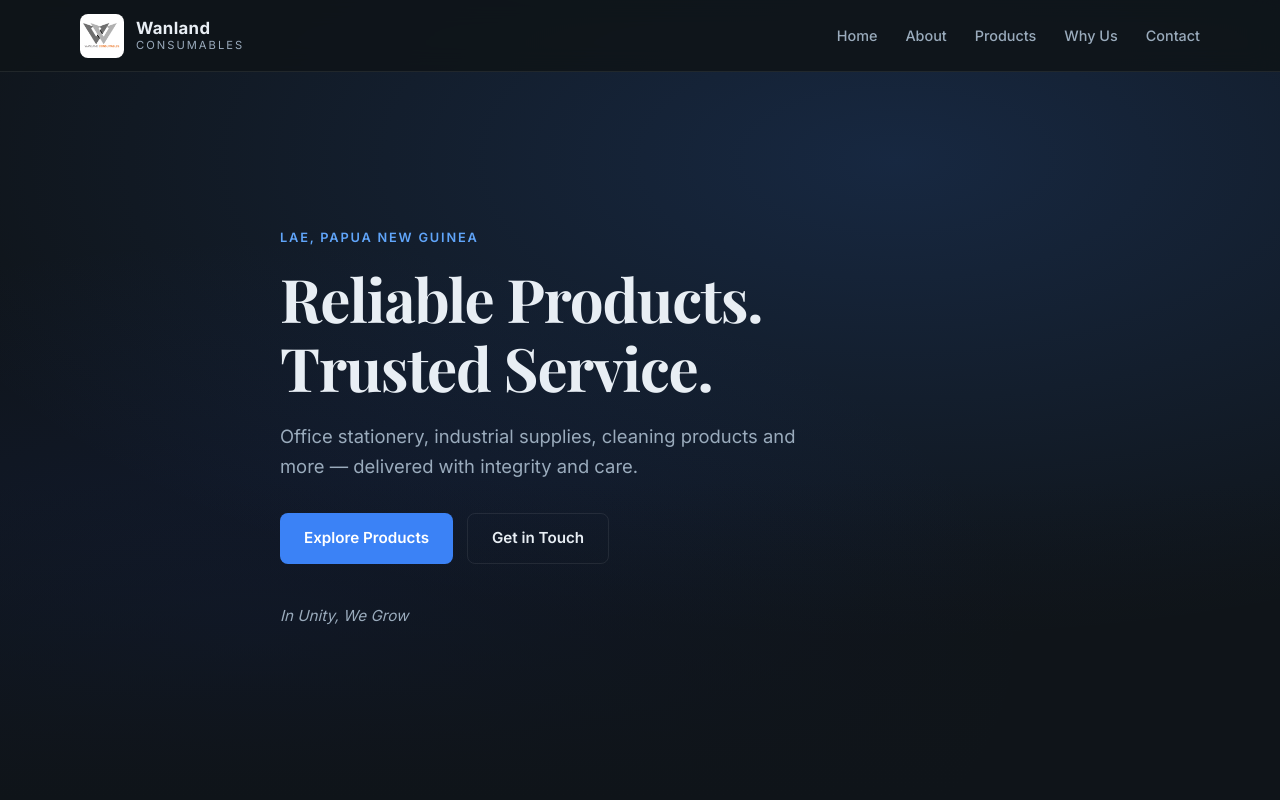
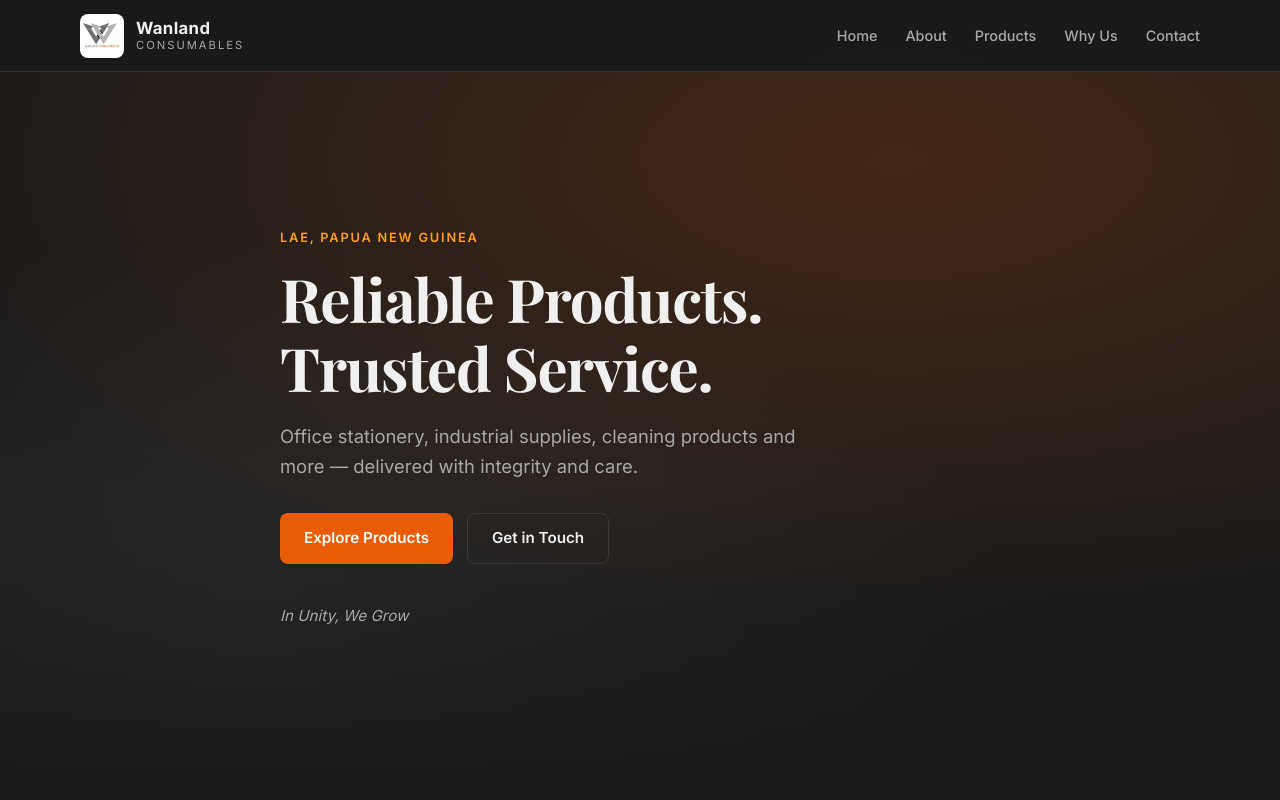
Before and after one commit to freddyamene/wanland-consumables, a plain HTML site: page index.html in a window 1280 px wide. Shown: the top 800 px of the page. Drawn offline with nearby package versions, Linux system fonts and the light colour scheme.

Commit message:
Change colour scheme to grey and orange

```diff
--- a/styles.css
+++ b/styles.css
@@ -1,18 +1,18 @@
-/* Wanland Consumables — Professional Website Styles */
+/* Wanland Consumables — Grey & Orange theme */
 :root {
-  --color-bg: #0f1419;
-  --color-surface: #1a222c;
-  --color-surface-2: #243040;
-  --color-text: #e8eef4;
-  --color-text-muted: #9aabbc;
-  --color-primary: #3b82f6;
-  --color-primary-hover: #2563eb;
-  --color-accent: #60a5fa;
-  --color-border: rgba(255,255,255,0.08);
+  --color-bg: #1a1a1a;
+  --color-surface: #2a2a2a;
+  --color-surface-2: #3a3a3a;
+  --color-text: #f0f0f0;
+  --color-text-muted: #a8a8a8;
+  --color-primary: #e85d04;
+  --color-primary-hover: #f48c06;
+  --color-accent: #ff9f1c;
+  --color-border: rgba(255,255,255,0.1);
   --font-sans: 'Inter', system-ui, -apple-system, sans-serif;
   --font-display: 'Playfair Display', Georgia, serif;
   --radius: 12px;
-  --shadow: 0 20px 40px rgba(0,0,0,0.35);
+  --shadow: 0 20px 40px rgba(0,0,0,0.4);
   --header-h: 72px;
 }
 
@@ -30,7 +30,7 @@ body {
 
 img { max-width: 100%; display: block; }
 a { color: var(--color-accent); text-decoration: none; transition: color 0.2s; }
-a:hover { color: #93c5fd; }
+a:hover { color: #ffb347; }
 
 .container {
   width: min(1120px, 92%);
@@ -43,7 +43,7 @@ a:hover { color: #93c5fd; }
   top: 0; left: 0; right: 0;
   z-index: 100;
   height: var(--header-h);
-  background: rgba(15, 20, 25, 0.9);
+  background: rgba(26, 26, 26, 0.92);
   backdrop-filter: blur(12px);
   border-bottom: 1px solid var(--color-border);
 }
@@ -91,7 +91,7 @@ a:hover { color: #93c5fd; }
   font-weight: 500;
 }
 
-.nav a:hover { color: var(--color-text); }
+.nav a:hover { color: var(--color-accent); }
 
 .menu-toggle {
   display: none;
@@ -118,8 +118,8 @@ a:hover { color: #93c5fd; }
   align-items: center;
   padding-top: var(--header-h);
   background:
-    radial-gradient(ellipse 80% 60% at 70% 20%, rgba(59,130,246,0.18), transparent),
-    radial-gradient(ellipse 60% 50% at 20% 80%, rgba(30,64,175,0.15), transparent),
+    radial-gradient(ellipse 80% 60% at 70% 20%, rgba(232,93,4,0.2), transparent),
+    radial-gradient(ellipse 60% 50% at 20% 80%, rgba(58,58,58,0.5), transparent),
     var(--color-bg);
 }
 
@@ -197,7 +197,7 @@ a:hover { color: #93c5fd; }
 .btn-primary:hover {
   background: var(--color-primary-hover);
   color: white;
-  box-shadow: 0 8px 24px rgba(59,130,246,0.35);
+  box-shadow: 0 8px 24px rgba(232,93,4,0.4);
 }
 
 .btn-outline {
@@ -208,8 +208,8 @@ a:hover { color: #93c5fd; }
 
 .btn-outline:hover {
   background: var(--color-surface);
-  border-color: rgba(255,255,255,0.2);
-  color: var(--color-text);
+  border-color: rgba(255,159,28,0.4);
+  color: var(--color-accent);
 }
 
 .btn-sm {
@@ -237,7 +237,7 @@ a:hover { color: #93c5fd; }
   padding: 0;
 }
 
-.link-btn:hover { color: #93c5fd; }
+.link-btn:hover { color: #ffb347; }
 
 /* Sections */
 .section {
@@ -338,7 +338,7 @@ a:hover { color: #93c5fd; }
 .search-box input:focus {
   outline: none;
   border-color: var(--color-primary);
-  box-shadow: 0 0 0 3px rgba(59,130,246,0.2);
+  box-shadow: 0 0 0 3px rgba(232,93,4,0.25);
 }
 
 .search-clear {
@@ -396,7 +396,7 @@ a:hover { color: #93c5fd; }
 
 .product-card:hover {
   transform: translateY(-4px);
-  border-color: rgba(59,130,246,0.35);
+  border-color: rgba(232,93,4,0.45);
   box-shadow: var(--shadow);
 }
 
@@ -541,7 +541,7 @@ a:hover { color: #93c5fd; }
 .form-row textarea:focus {
   outline: none;
   border-color: var(--color-primary);
-  box-shadow: 0 0 0 3px rgba(59,130,246,0.2);
+  box-shadow: 0 0 0 3px rgba(232,93,4,0.25);
 }
 
 .form-row textarea { resize: vertical; min-height: 100px; }
@@ -603,7 +603,7 @@ a:hover { color: #93c5fd; }
 .modal-backdrop {
   position: absolute;
   inset: 0;
-  background: rgba(0,0,0,0.75);
+  background: rgba(0,0,0,0.8);
   backdrop-filter: blur(4px);
 }
 
@@ -633,7 +633,7 @@ a:hover { color: #93c5fd; }
   z-index: 2;
 }
 
-.modal-close:hover { color: var(--color-text); }
+.modal-close:hover { color: var(--color-accent); }
 
 .modal-title {
   padding: 1.25rem 1.5rem 0.5rem;
```
